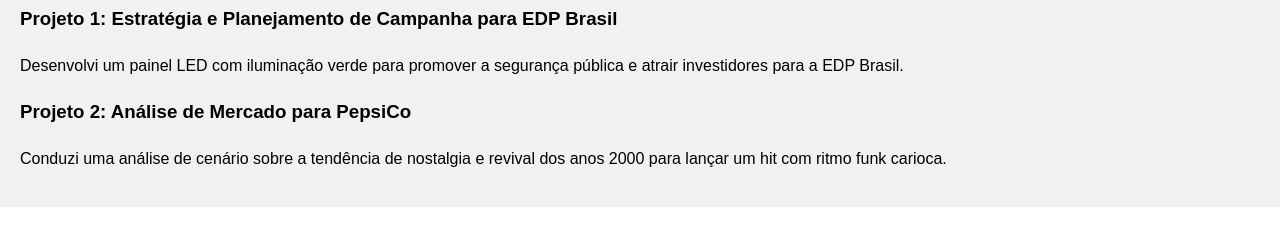
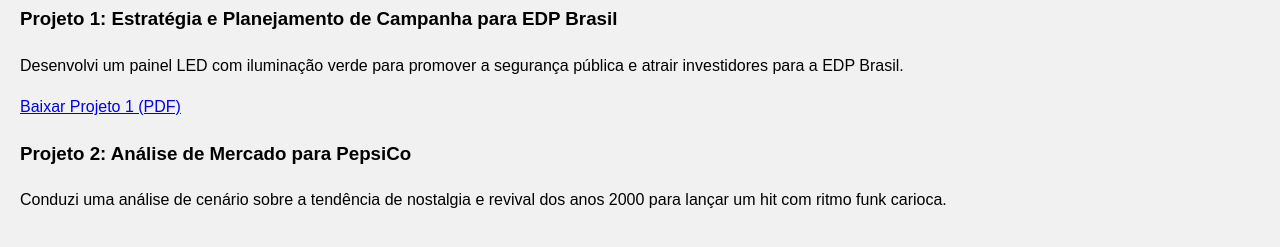
Before and after one commit to gabrielrocca369/Portfolio-de-Projetos, a plain HTML site: page index.html in a window 1280 px wide. Shown: the part 599-846 px from the top of the page. Before the commit the page ends 806 px from the top, so only its background shows below. Drawn offline with Linux system fonts and the light colour scheme.

Commit message:
PDF no HTML

```diff
--- a/index.html
+++ b/index.html
@@ -55,6 +55,7 @@
     <article>
       <h3>Projeto 1: Estratégia e Planejamento de Campanha para EDP Brasil</h3>
       <p>Desenvolvi um painel LED com iluminação verde para promover a segurança pública e atrair investidores para a EDP Brasil.</p>
+      <a href="media/Projeto_ DOOH Solar Inteligente_EDP B2C.pdf" target="_blank">Baixar Projeto 1 (PDF)</a>
     </article>
     <!-- Projeto 2 -->
     <article>
```
